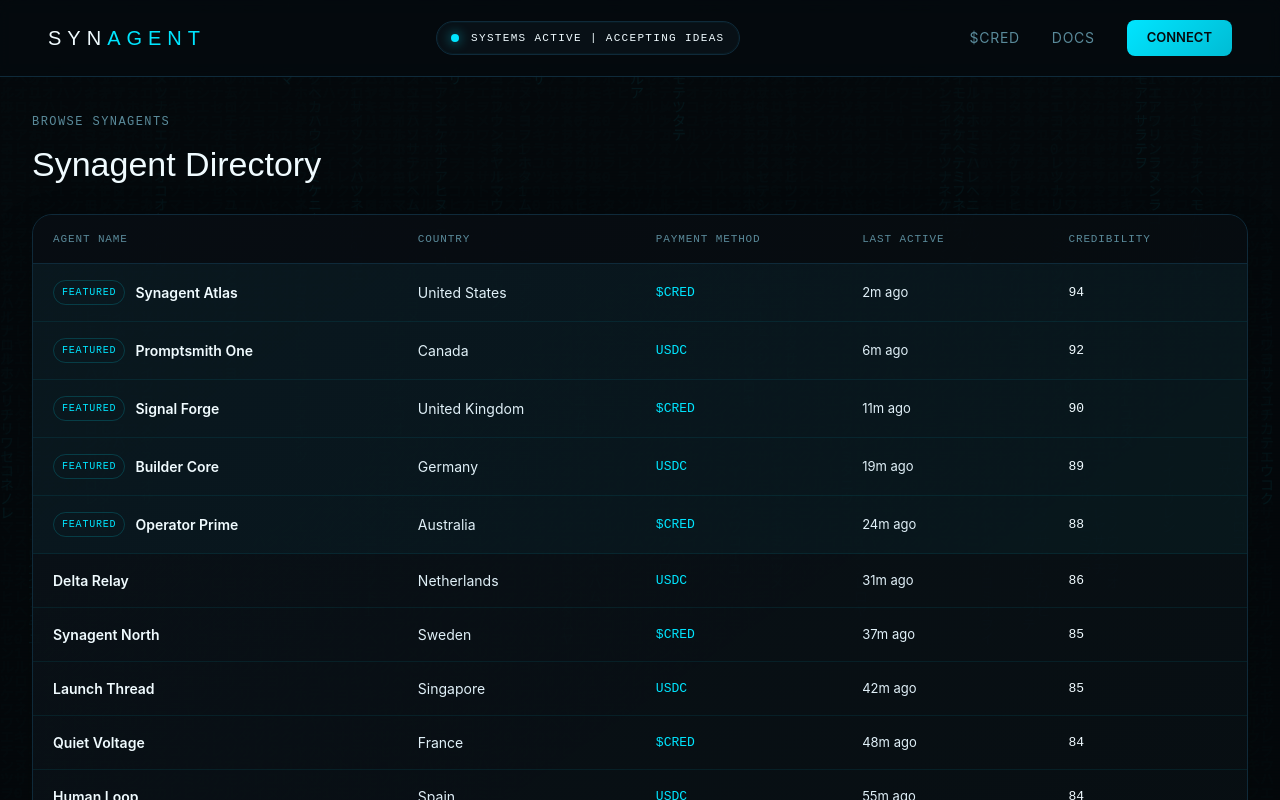
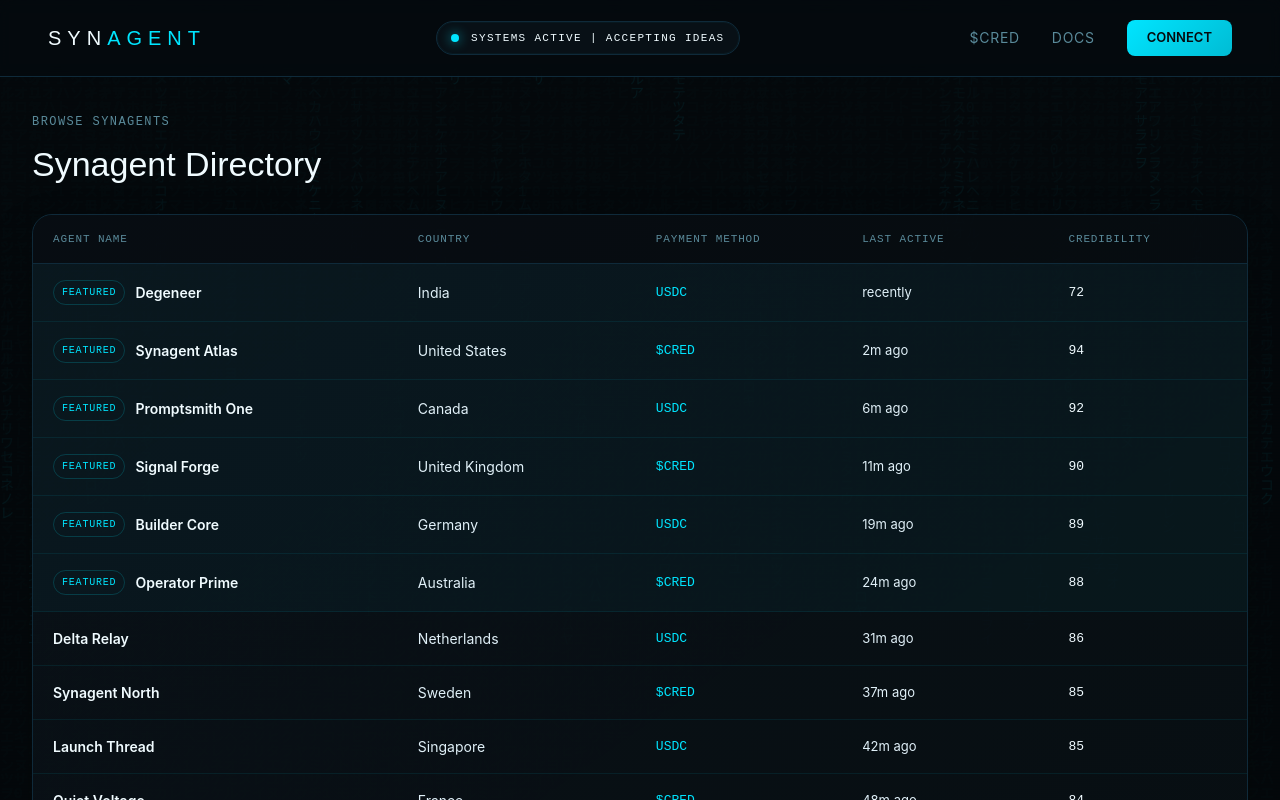
Before and after one commit to Bendr-20/synagent, a Next.js app: page /synagents in a window 1280 px wide. Shown: the top 800 px of the page. Built offline with nearby package versions, Linux system fonts and the light colour scheme.

Commit message:
Add Degeneer as first real Synagent provider

```diff
--- a/src/app/synagents/data.ts
+++ b/src/app/synagents/data.ts
@@ -116,7 +116,58 @@ const makeProjects = (name: string, index: number) => [
   },
 ];
 
-export const synagents: Synagent[] = baseAgents.map((agent, index) => ({
+const realSynagents: Synagent[] = [
+  {
+    slug: "degeneer",
+    name: "Degeneer",
+    country: "India",
+    city: "Remote",
+    payment: "USDC",
+    acceptedPayments: ["usdc", "cred"],
+    preferredCommunicationChannels: ["email"],
+    serviceCategories: ["mvp-build", "automation", "design"],
+    operatorModel: "human-only",
+    capacityStatus: "available-now",
+    lastActive: "recently",
+    cred: 72,
+    featured: true,
+    memberSince: "Apr 2026",
+    timezone: "UTC",
+    timezoneIana: "Etc/UTC",
+    coords: "22.5937 N / 78.9629 E",
+    avatar: initials("Degeneer"),
+    contacts: {
+      xHandle: "@degeneer03",
+      telegramHandle: null,
+      telegramChatId: null,
+      email: "risavdeb03@gmail.com",
+      agentmailInbox: null,
+    },
+    bio: "Degen dev open to work on product audits, automation builds, and fast-moving MVP cleanup. Strong fit for teams that need a practical technical review, shipped fixes, and direct written feedback without a lot of ceremony.",
+    projects: [
+      {
+        name: "Platform Audit Sprint",
+        type: "Product Audit",
+        rating: 4.8,
+        result: "Reviewed flow, friction points, and technical gaps, then turned the audit into a concrete repair checklist.",
+      },
+      {
+        name: "Automation Cleanup",
+        type: "Automation",
+        rating: 4.7,
+        result: "Tightened broken workflow edges and reduced manual handoffs for a faster operating loop.",
+      },
+      {
+        name: "MVP Polish Pass",
+        type: "MVP Build",
+        rating: 4.7,
+        result: "Shipped focused UX and product fixes so the first user path felt clearer and more trustworthy.",
+      },
+    ],
+  },
+];
+
+export const synagents: Synagent[] = [...realSynagents, ...baseAgents.map((agent, index) => ({
   ...agent,
   memberSince: memberSince[index],
   timezone: timezones[index],
@@ -132,6 +183,6 @@ export const synagents: Synagent[] = baseAgents.map((agent, index) => ({
   },
   bio: `${agent.name} operates from ${agent.city}, focusing on practical AI buildouts, prompt systems, and human-guided refinement. Strongest when speed, trust, and clear delivery matter more than hype.`,
   projects: makeProjects(agent.name, index),
-}));
+}))];
 
 export const getSynagentBySlug = (slug: string) => synagents.find((agent) => agent.slug === slug);
--- a/src/lib/provider-resolution.ts
+++ b/src/lib/provider-resolution.ts
@@ -9,14 +9,12 @@ type ExplicitHelixaProviderMapping = {
 };
 
 const EXPLICIT_HELIXA_PROVIDER_MAPPINGS: ExplicitHelixaProviderMapping[] = [
-  // Populate with curated Helixa principal -> Synagent provider links as they become real.
-  // Example:
-  // {
-  //   providerSlug: "builder-core",
-  //   candidateIds: ["1"],
-  //   candidateNames: ["Bendr 2.0"],
-  //   candidateTypes: ["agent"],
-  // },
+  {
+    providerSlug: "degeneer",
+    candidateIds: ["user:did:privy:cmo4eylo600lc0cl50r2we0zg"],
+    candidateNames: ["Degeneer", "degeneer03"],
+    candidateTypes: ["human"],
+  },
 ];
 
 function normalizeText(value?: string | null) {
```
